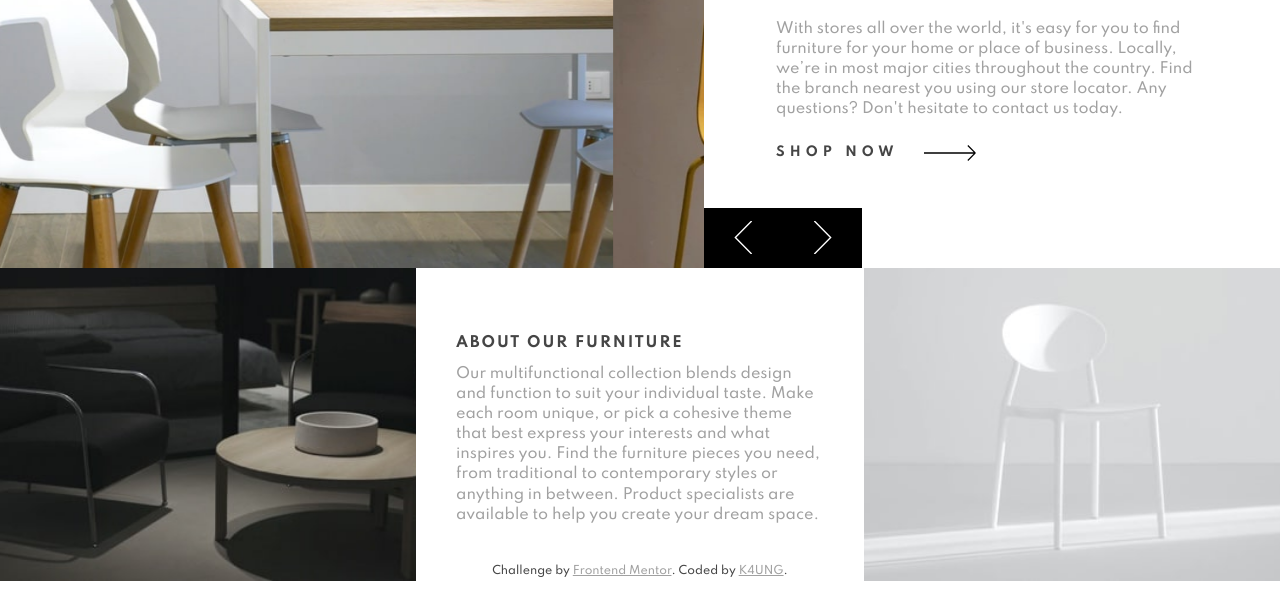
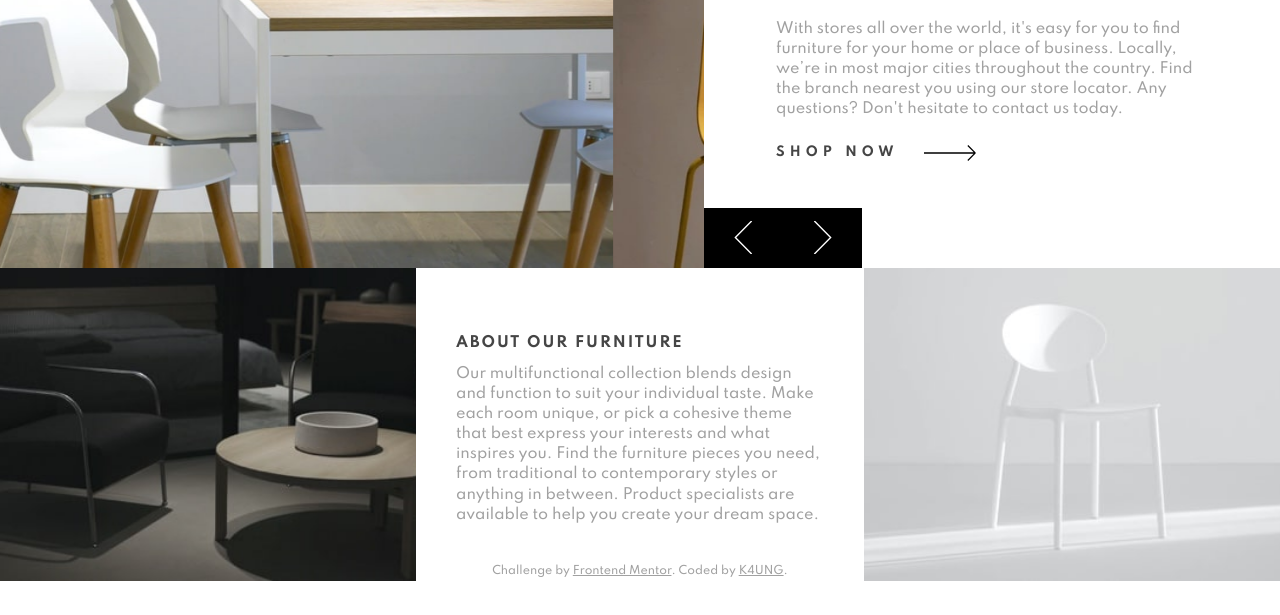
Before and after one commit to K4UNG/project-12-room-homepage, a plain HTML site: page index.html in a window 1280 px wide. Shown: the part 185-800 px from the top of the page. Drawn offline with Linux system fonts and the light colour scheme.

Commit message:
fix footer text color

```diff
--- a/style.css
+++ b/style.css
@@ -2,7 +2,7 @@
 
 .attribution { font-size: 11px;
     text-align: center;
-    color: var(--very-dark-gray);
+    color: var(--dark-gray);
     position: absolute;
     bottom: 3px;
     right: 50%;
```
